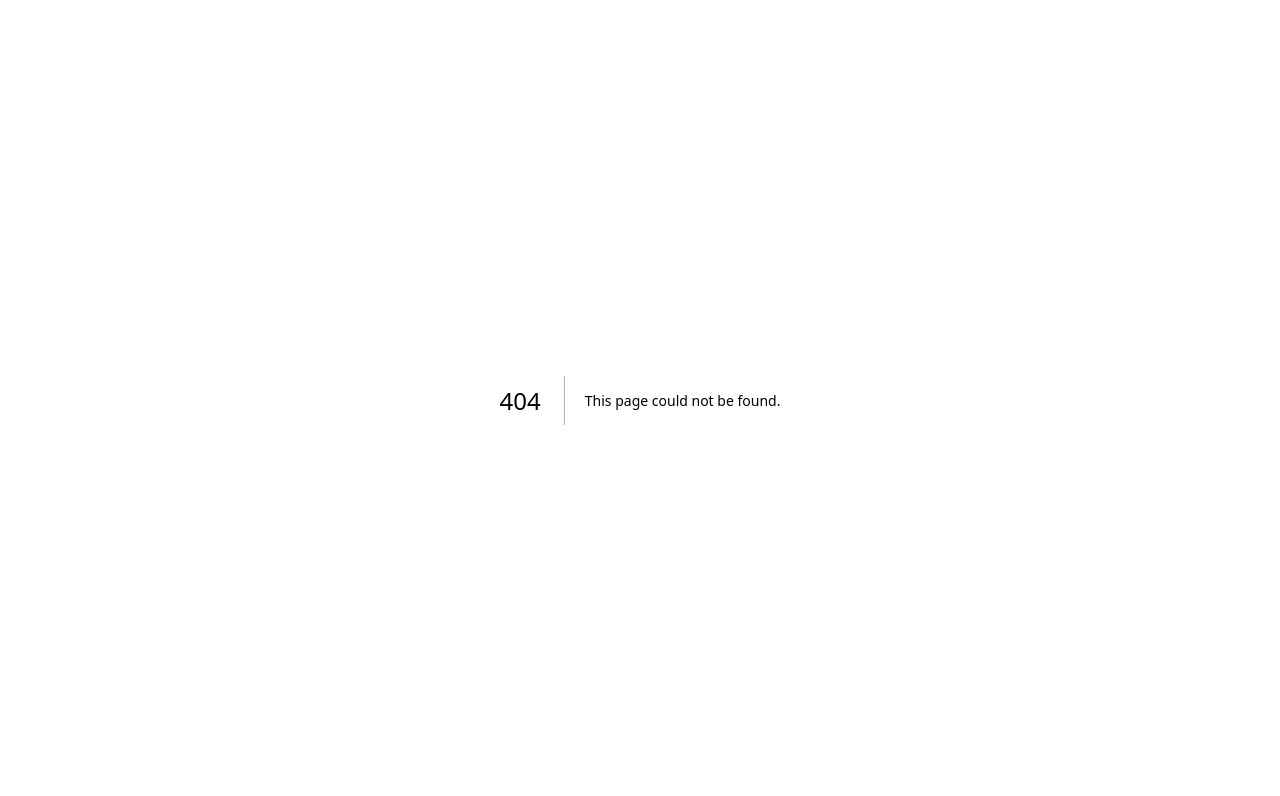
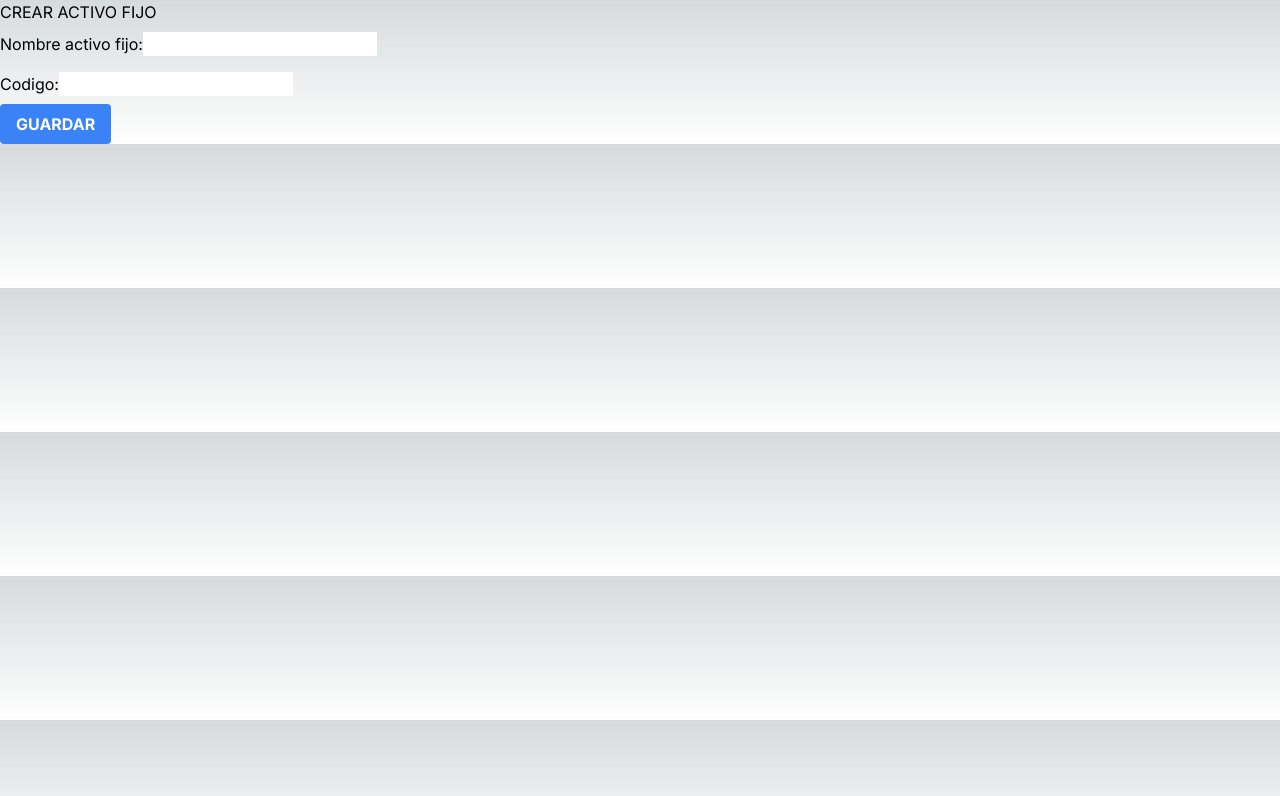
Before and after one commit to NorvicSoftware/activos-fijos-next, a Next.js app: page /assets/create in a window 1280 px wide. Before the commit this address had no page. Shown: the top 796 px of the page. Built offline with nearby package versions, Linux system fonts and the light colour scheme.

Commit message:
Added functionalities Assets

```diff
--- /dev/null
+++ b/src/app/assets/create/page.tsx
@@ -0,0 +1,46 @@
+"use client"
+import React from "react";
+import { useState } from "react";
+import axios from "axios";
+
+export default function Create() {
+    const [name, setName] = useState("");
+    const [code, setCode] = useState("");
+
+    function saveAsset(event:any) {
+        event.preventDefault();
+        const data = {'name': name, 'code': code};
+        console.log(data);
+
+        axios.post('http://127.0.0.1:8000/api/assets/create', data)
+        .then(response =>{
+            console.log('OK');
+        })
+        .catch(error => {
+            console.log('ERROR');
+        });
+
+    }
+
+    return (
+        <>
+            <h2>CREAR ACTIVO FIJO</h2>
+            <form onSubmit={saveAsset}>
+                <div className="py-2">
+                    <label>Nombre activo fijo:</label>
+                    <input value={name} onChange={(e) => setName(e.target.value)} type="text" className="text-gray-500" />
+                </div>
+                <div className="py-2">
+                    <label>Codigo:</label>
+                    <input value={code} onChange={(e) => setCode(e.target.value)} type="text" className="text-gray-500" />
+                </div>
+                <div>
+                    <button className="bg-blue-500 hover:bg-blue-700 text-white font-bold py-2 px-4 rounded">
+                        GUARDAR
+                    </button>
+                </div>
+            </form>
+        </>
+
+    )
+}
--- a/src/app/assets/page.tsx
+++ b/src/app/assets/page.tsx
@@ -1,18 +1,47 @@
-export default function ListAssets (){
+"use client"
+import LinkButton from "../components/linkButton";
+import axios from "axios";
+import { useState } from "react";
 
-    const title:string = "LISTADO DE ACTIVOS FIJOS";
+export default function ListAssets() {
 
-    function sum (a:number, b:number){
-        return a + b;
-    }
+    const title: string = "LISTADO DE ACTIVOS FIJOS";
+    const [assets, setAssets] = useState<any>([]);
 
-    const sum2 = (a: number, b:number) => {
-        return a + b;
-    }
+    axios.get('http://127.0.0.1:8000/api/assets')
+    .then(function(response){
+        setAssets(response.data.assets);
+    })
+    .catch(function (error) {
+        console.log('error' + error);
+    });
 
-    const c = sum(6, 7);
-    const d = sum2(8, 3);
     return (
-        <h2>{ title } { c } { d }</h2>
+        <div>
+            <h2 className="flex justify-center">{title}</h2>
+            <LinkButton name="Crear nuevo activo fijo" route="/assets/create" />
+            <table>
+                <thead>
+                    <tr>
+                        <th>Activo fijo</th>
+                        <th>Codigo</th>
+                        <th>Descripcion</th>
+                        <th>Marca</th>
+                        <th>Modelo</th>
+                    </tr>
+                </thead>
+                <tbody>
+                    { assets.map((asset:any, id:number) =>(
+                        <tr key={id}>
+                            <td>{asset.name}</td>
+                            <td>{asset.code}</td>
+                            <td>{asset.description}</td>
+                            <td>{asset.brand}</td>
+                            <td>{asset.model}</td>
+                        </tr>
+                    ))}
+                </tbody>
+            </table>
+        </div>
     )
 }
--- /dev/null
+++ b/src/app/components/linkButton.tsx
@@ -0,0 +1,5 @@
+export default function LinkButton({name = '', route= ''}){
+    return (
+        <a href={route}>{name}</a>
+    )
+}
--- a/src/app/inventories/page.tsx
+++ b/src/app/inventories/page.tsx
@@ -1,5 +1,10 @@
+import LinkButton from "../components/linkButton";
 export default function Inventories() {
     return (
+        <>
         <h2>INVENTARIO DE ACTIVOS FIJOS</h2>
+        <LinkButton name="Activos fijos" route="/assets" />
+        </>
+
     )
 }
```
Also changed, not shown: package.json (+6 -5 lines), 1 other file (tests, documents, lock files or other folders).
